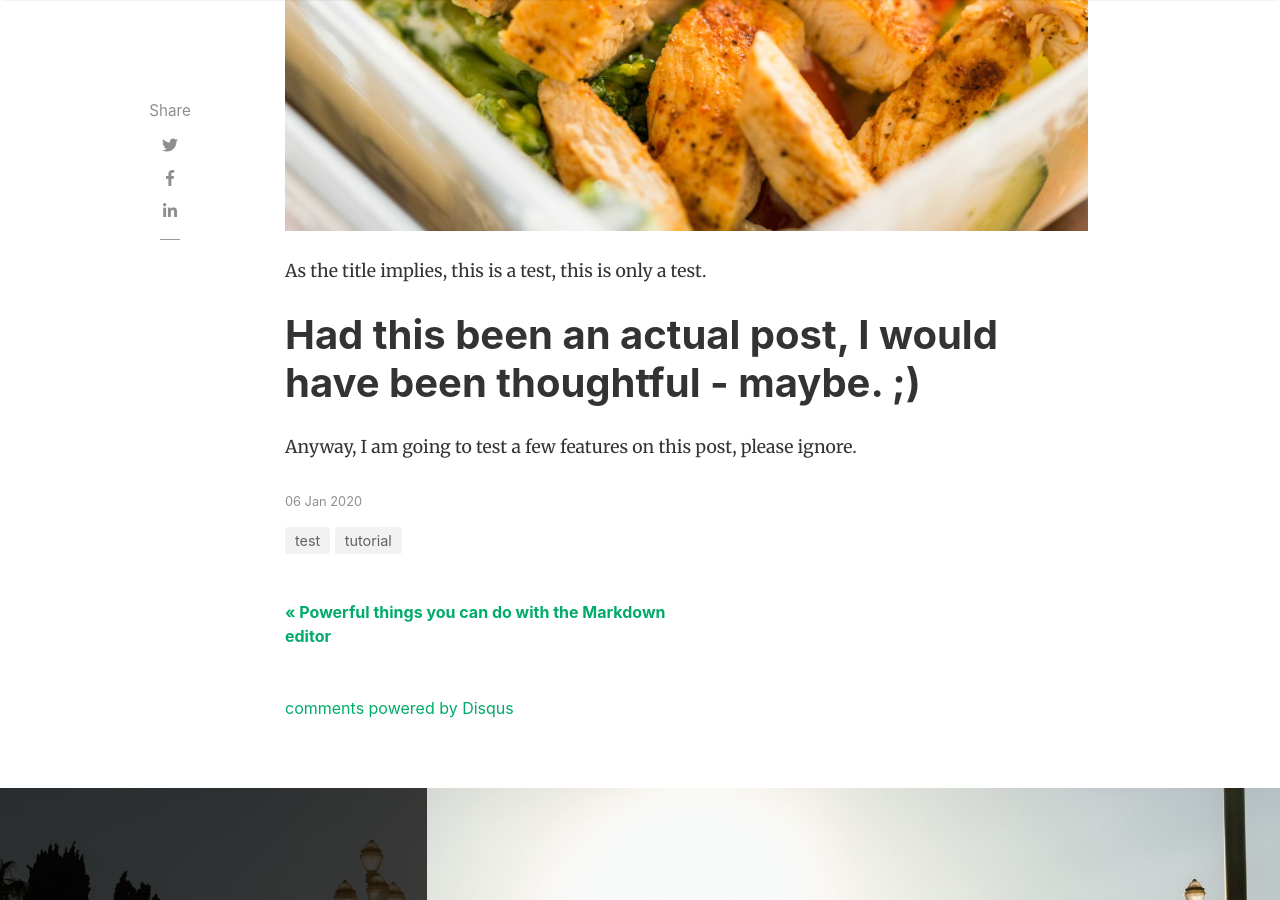
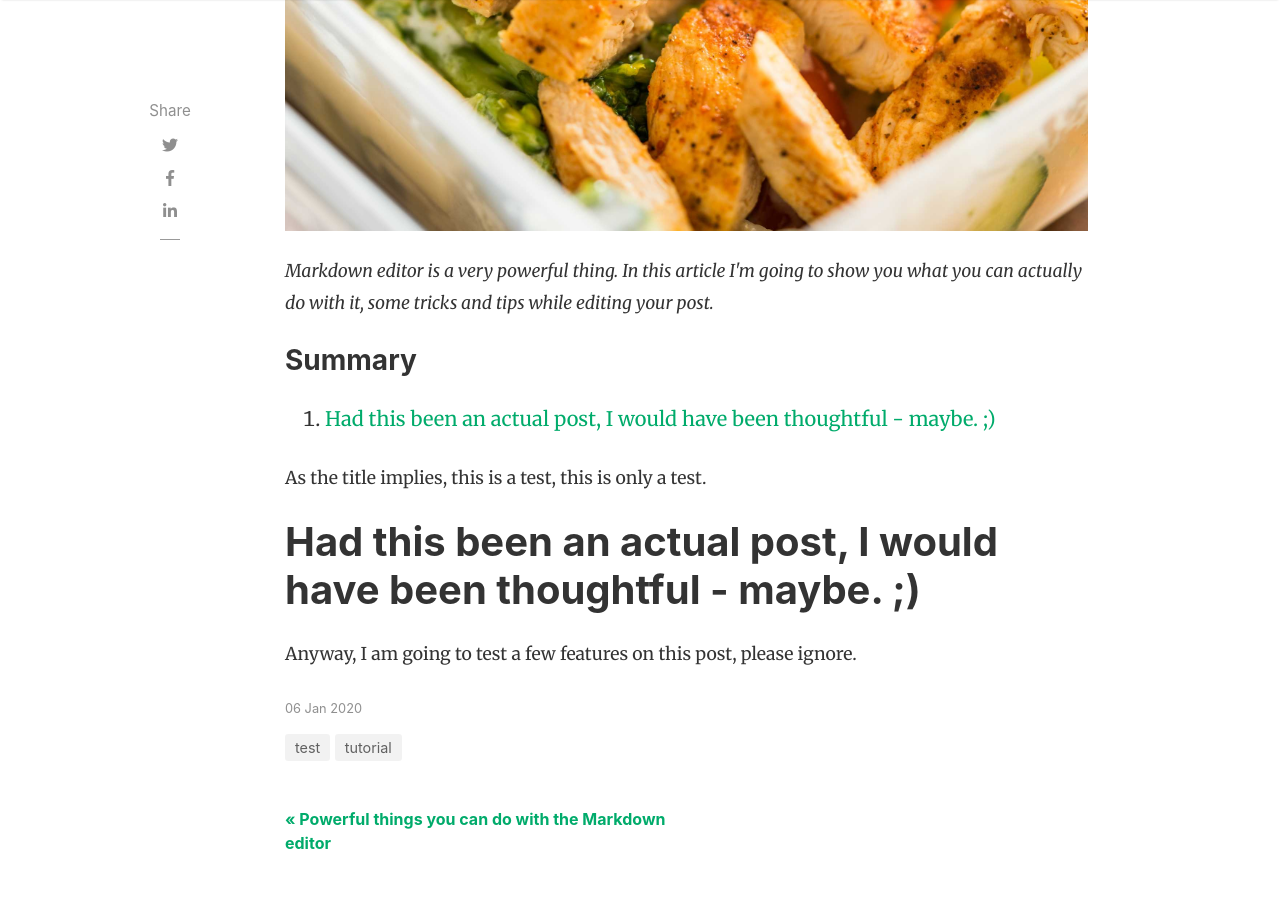
Before and after one commit to Gen3Sec/gen3sec.github.io, a Jekyll site: the page built from _posts/2020-01-06-test-post.md, in a window 1280 px wide and 900 px high, scrolled down 719 px. Built offline with Jekyll 4.4.1, drawn with Linux system fonts in a browser that asks for light colours; nearby versions of some CDN libraries; comment, search, counter and statistics services are not loaded.

```diff
--- a/_posts/2020-01-06-test-post.md
+++ b/_posts/2020-01-06-test-post.md
@@ -4,7 +4,8 @@ title:  "Test"
 author: gen3sec
 categories: [ test, tutorial ]
 image: assets/images/1.jpg
-featured: true
+beforetoc: "Markdown editor is a very powerful thing. In this article I'm going to show you what you can actually do with it, some tricks and tips while editing your post."
+toc: true
 ---
 
 As the title implies, this is a test, this is only a test.
```
